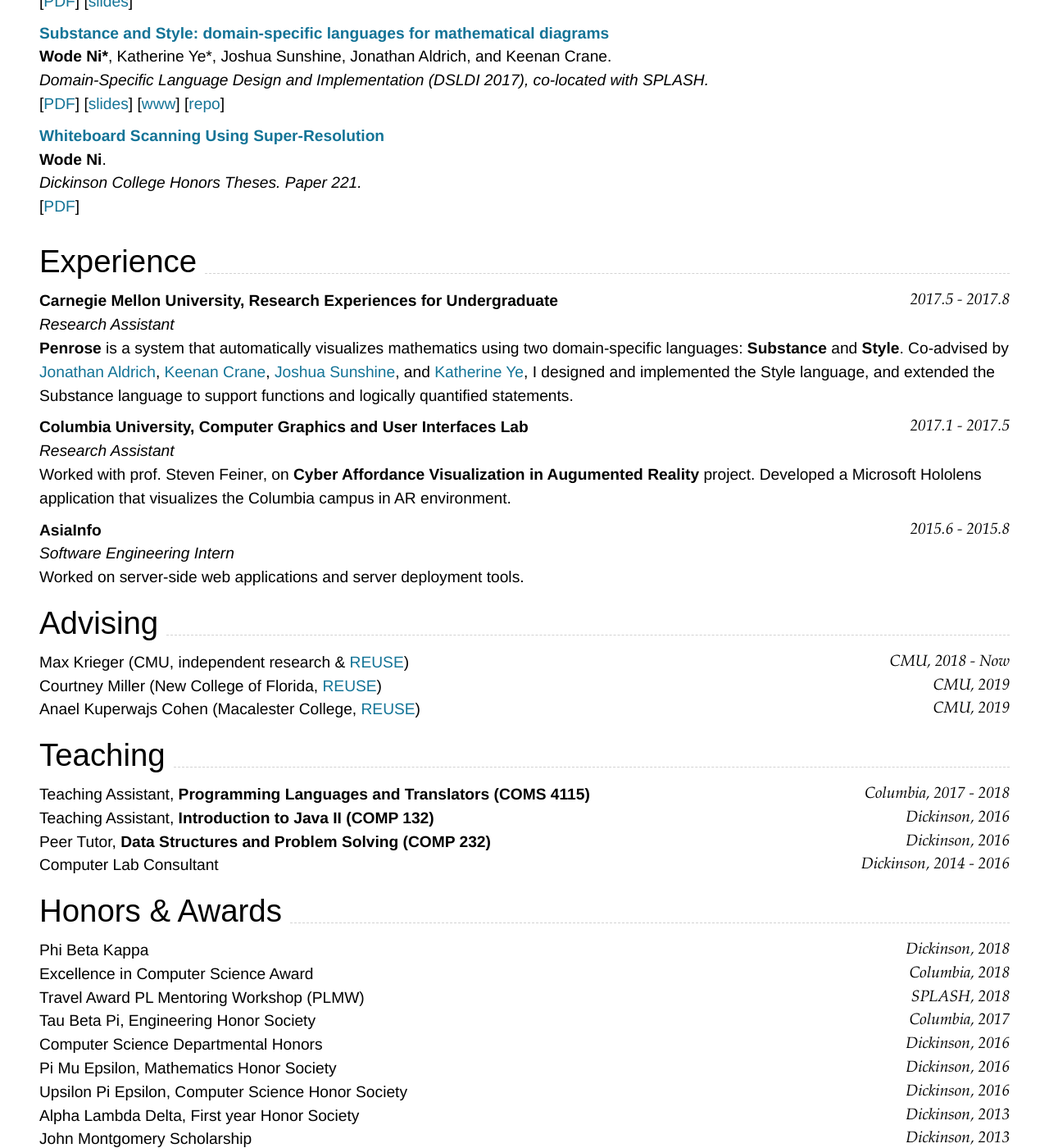
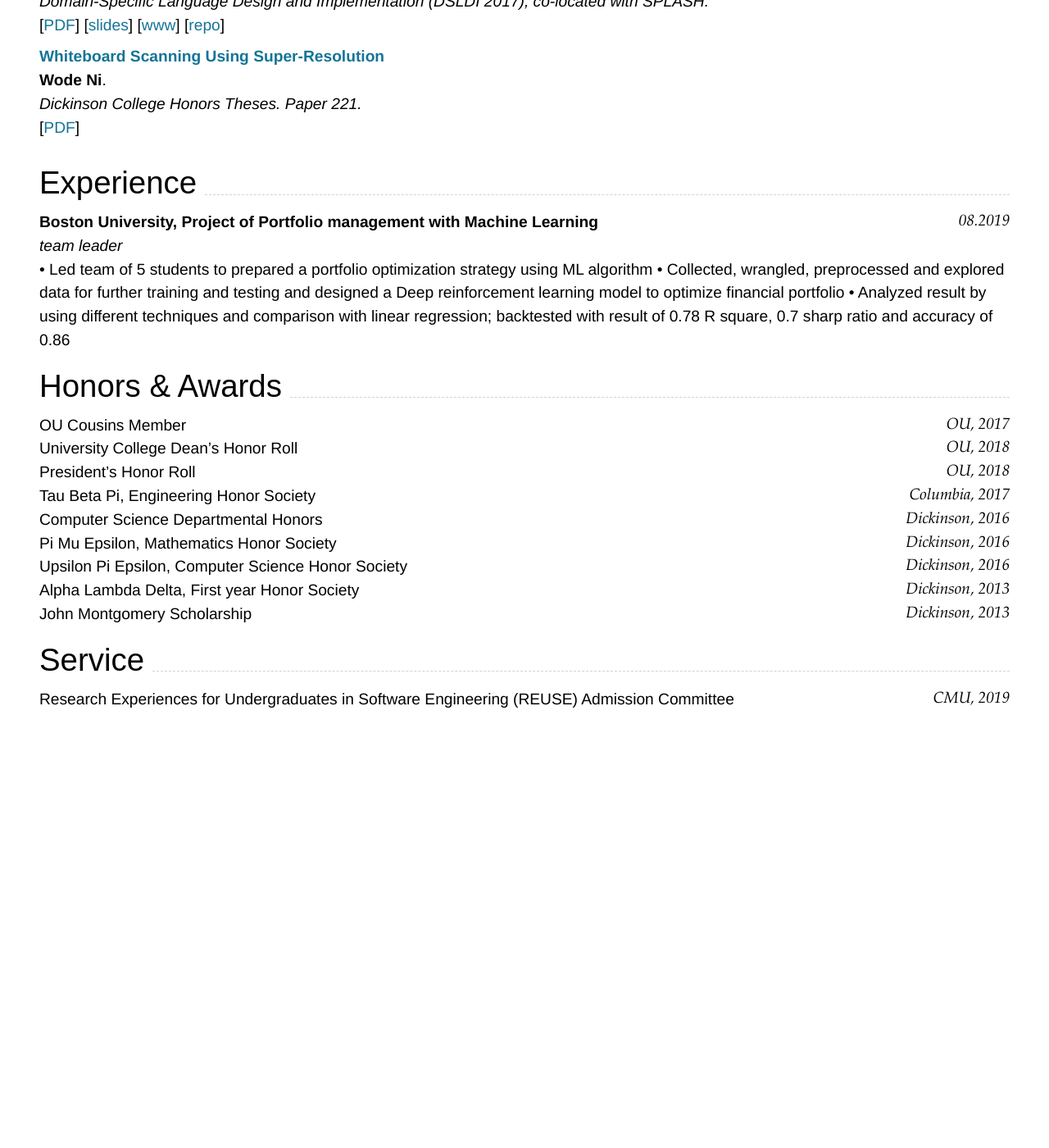
Before and after one commit to Yang-Tao-YT/CV, a Jekyll site: the page built from index.md, in a window 1280 px wide and 1400 px high, scrolled down 1183 px. Shown: the whole window at 82% size. Built offline with Jekyll 4.4.1, drawn with Linux system fonts in a browser that asks for light colours; after the commit the page ends 2098 px from its top, so only the background shows below that; some of the changed text lies outside the part shown.

Commit message:
Update index.md

````diff
--- a/index.md
+++ b/index.md
@@ -26,25 +26,16 @@ Boston, MA
 ```
 
 - M.S. in Software Engineering
-- Co-advised by [Ken Koedinger](http://pact.cs.cmu.edu/koedinger.html) and [Josh Sunshine](http://www.cs.cmu.edu/~jssunshi/)
+- •	Coursework: **Statistical Methods in Finance**, Stochastic Methods of Mathematical Finance, **Advanced Programming for Mathematical Finance**, Fintech,and **Computational Methods of Finance**
 
-### **Columbia University** `2016.9 - 2018.5`
+### **University of Oklahoma** `2015 - 2018`
 
 ```
-New York, NY
+Norman, OK
 ```
 
-- B.S. in Computer Science, _Magna Cum Laude_
-- Vision, Graphics track
+- B.S. Finance, _Minor in Accounting_
 
-### **Dickinson College** `2013.9 - 2016.5`
-
-```
-Carlisle, PA
-```
-
-- B.S. in Computer Science, _Summa Cum Laude_
-- Computer Science Departmental Honors
 
 ## Publications
 
@@ -84,39 +75,20 @@ _Evaluation and Usability of Programming Languages and Tools (PLATEAU 2019), co-
 
 ## Experience
 
-### **Carnegie Mellon University, Research Experiences for Undergraduate** `2017.5 - 2017.8`
+### **Boston University, Project of Portfolio management with Machine Learning** `08.2019`
 
-_Research Assistant_<br>
-**Penrose** is a system that automatically visualizes mathematics using two domain-specific languages: **Substance** and **Style**. Co-advised by [Jonathan Aldrich](https://www.cs.cmu.edu/~./aldrich/), [Keenan Crane](https://www.cs.cmu.edu/~kmcrane/), [Joshua Sunshine](http://www.cs.cmu.edu/~jssunshi/), and [Katherine Ye](https://www.cs.cmu.edu/~kqy/), I designed and implemented the Style language, and extended the Substance language to support functions and logically quantified statements.
+_team leader_<br>
 
-### **Columbia University, Computer Graphics and User Interfaces Lab** `2017.1 - 2017.5`
+•	Led team of 5 students to prepared a portfolio optimization strategy using ML algorithm
+•	Collected, wrangled, preprocessed and explored data for further training and testing and designed a Deep reinforcement learning model to optimize financial portfolio
+•	Analyzed result by using different techniques and comparison with linear regression; backtested with result of 0.78 R square, 0.7 sharp ratio and accuracy of 0.86
 
-_Research Assistant_<br>
-Worked with prof. Steven Feiner, on **Cyber Affordance Visualization in Augumented Reality** project. Developed a Microsoft Hololens application that visualizes the Columbia campus in AR environment.
-
-### **AsiaInfo** `2015.6 - 2015.8`
-
-_Software Engineering Intern_<br>
-Worked on server-side web applications and server deployment tools.
-
-## Advising
-
-Max Krieger (CMU, independent research & [REUSE](https://www.cmu.edu/scs/isr/reuse/)) `CMU, 2018 - Now` <br>
-Courtney Miller (New College of Florida, [REUSE](https://www.cmu.edu/scs/isr/reuse/)) `CMU, 2019` <br>
-Anael Kuperwajs Cohen (Macalester College, [REUSE](https://www.cmu.edu/scs/isr/reuse/)) `CMU, 2019` <br>
-
-## Teaching
-
-Teaching Assistant, **Programming Languages and Translators (COMS 4115)** `Columbia, 2017 - 2018` <br>
-Teaching Assistant, **Introduction to Java II (COMP 132)** `Dickinson, 2016` <br>
-Peer Tutor, **Data Structures and Problem Solving (COMP 232)** `Dickinson, 2016` <br>
-Computer Lab Consultant `Dickinson, 2014 - 2016` <br>
 
 ## Honors & Awards
 
-Phi Beta Kappa `Dickinson, 2018` <br>
-Excellence in Computer Science Award `Columbia, 2018` <br>
-Travel Award PL Mentoring Workshop (PLMW) `SPLASH, 2018` <br>
+OU Cousins Member `OU, 2017` <br>
+University College Dean’s Honor Roll    `OU, 2018` <br>
+President’s Honor Roll  `OU, 2018` <br>
 Tau Beta Pi, Engineering Honor Society `Columbia, 2017` <br>
 Computer Science Departmental Honors `Dickinson, 2016` <br>
 Pi Mu Epsilon, Mathematics Honor Society `Dickinson, 2016` <br>
````
